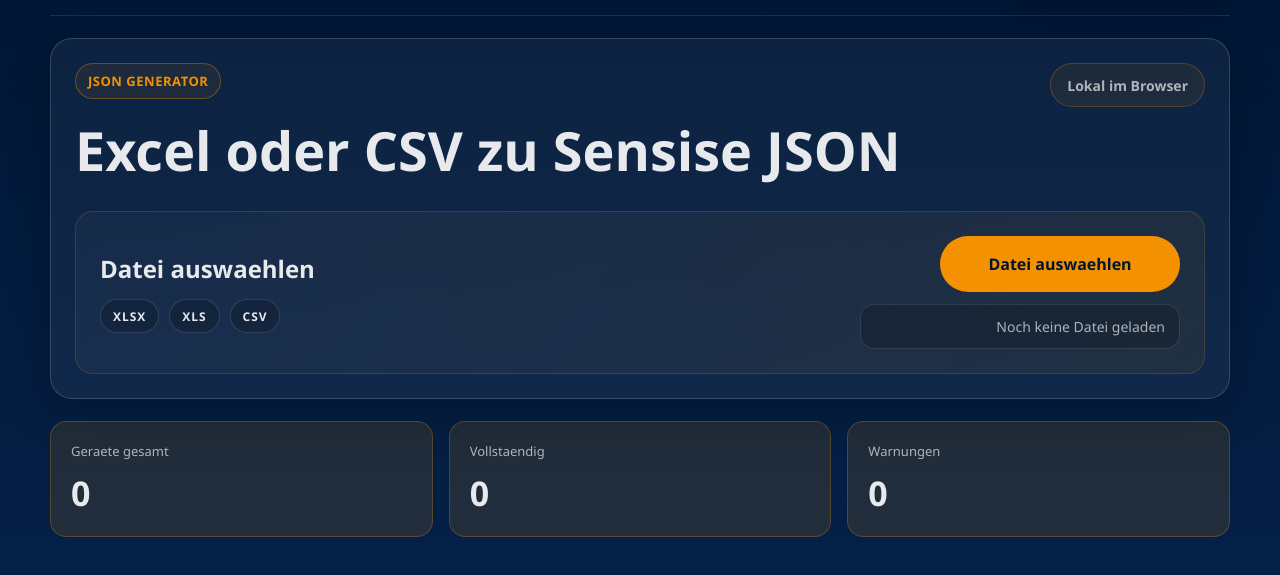
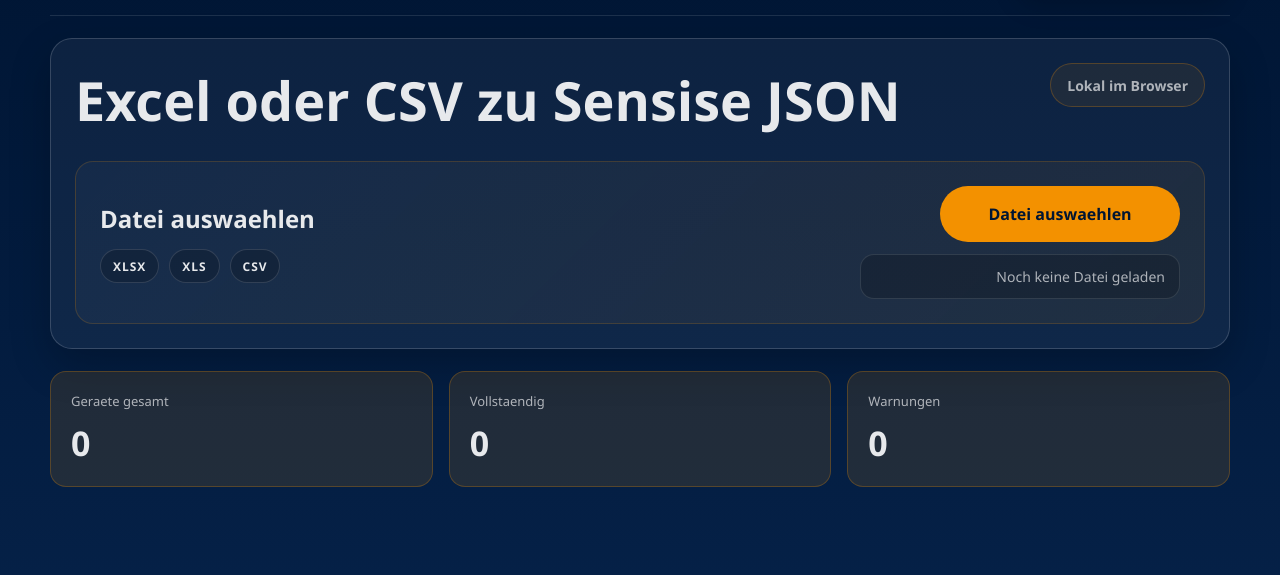
Before and after one commit to Lucaneedshelp/sensise-tool, a plain HTML site: page apps/json-generator/index.html in a window 1280 px wide. Shown: the part 79-654 px from the top of the page. Drawn offline with Linux system fonts and the light colour scheme.

Commit message:
Add files via upload

```diff
--- a/apps/json-generator/index.html
+++ b/apps/json-generator/index.html
@@ -19,7 +19,6 @@
     <header class="hero panel">
       <div class="hero-head">
         <div>
-          <div class="eyebrow">JSON Generator</div>
           <h1>Excel oder CSV zu Sensise JSON</h1>
         </div>
         <span class="hero-note">Lokal im Browser</span>
```
